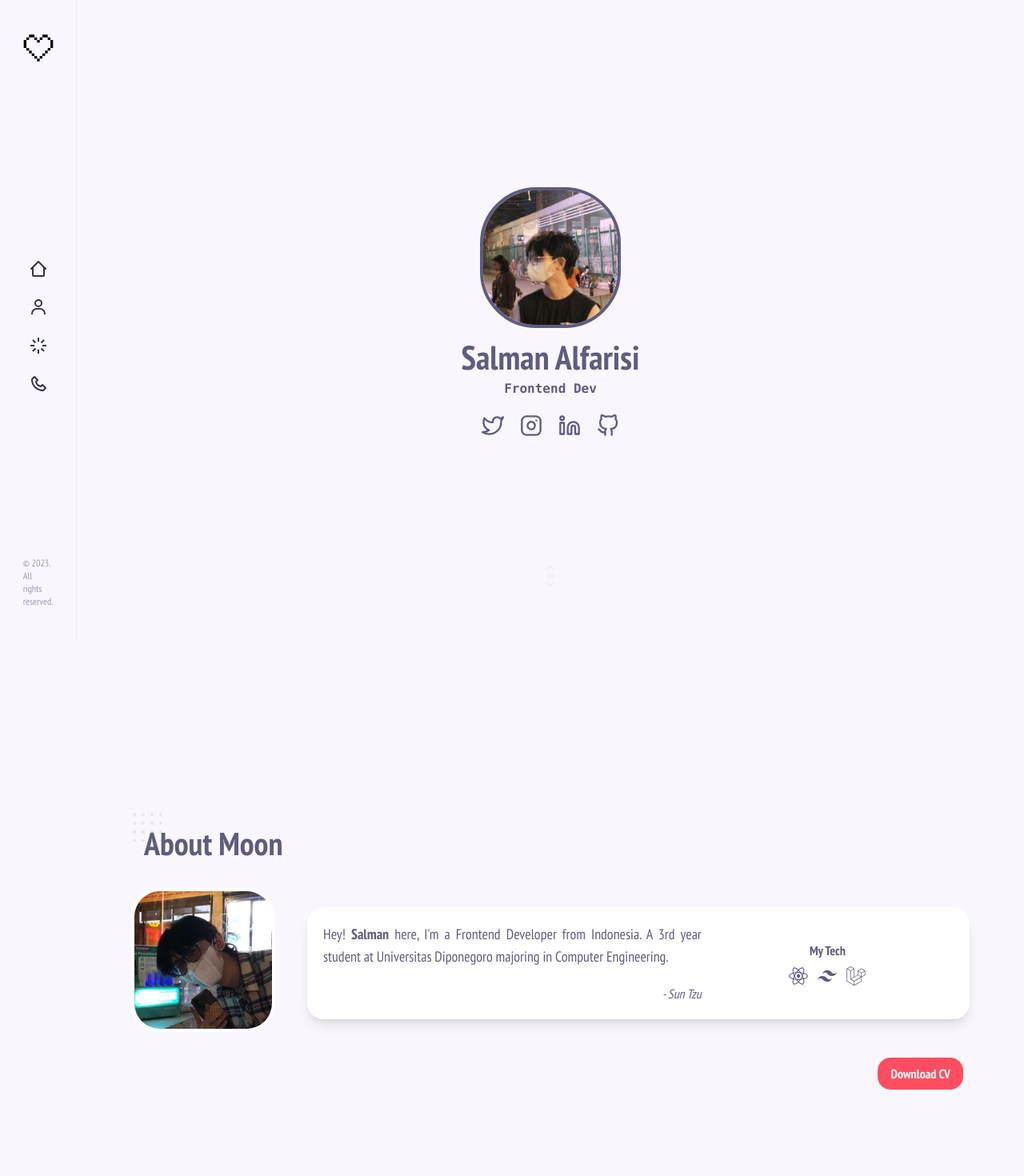
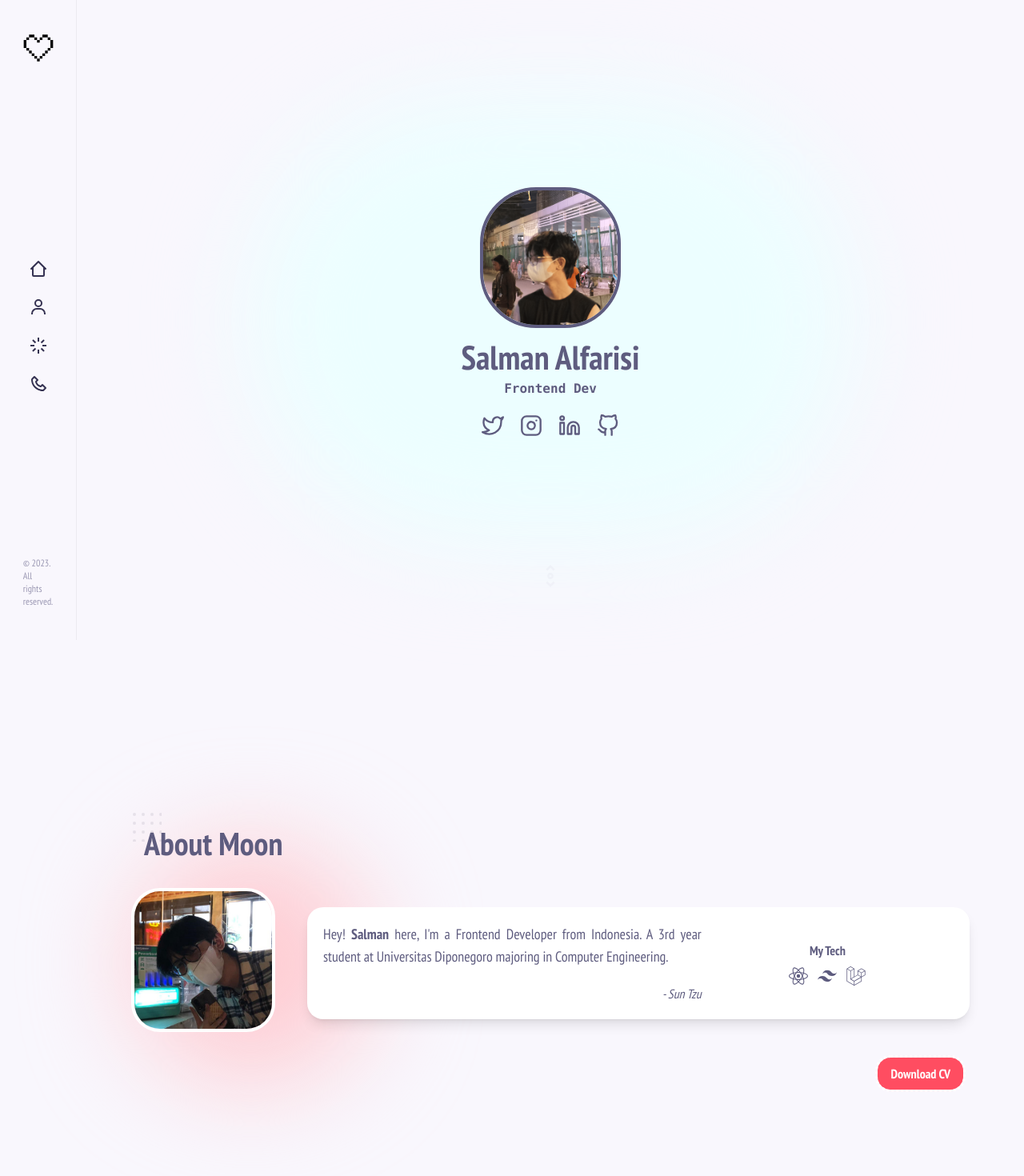
Before and after one commit to MuhammadSalmanAlfarisi/msaf, a React (Vite) app: page / in a window 1280 px wide. Shown: the top 1470 px of the page at 80% size. Built offline with nearby package versions, Linux system fonts and the light colour scheme.

Commit message:
feats: nitpicks

```diff
--- a/src/pages/About.jsx
+++ b/src/pages/About.jsx
@@ -12,7 +12,7 @@ const About = () => {
           About Moon
         </h2>
         <div className="flex flex-col items-center lg:flex-row ">
-          {/* <div className="absolute z-0 h-[300px] w-[300px] rounded-full bg-rose-200 blur-3xl" /> */}
+          <div className="absolute z-0 h-[300px] w-[300px] rounded-full bg-rose-200 blur-3xl" />
           <img
             src={Me}
             alt=""
--- a/src/pages/Contact.jsx
+++ b/src/pages/Contact.jsx
@@ -36,7 +36,7 @@ const Contact = () => {
         <h2 className="section__title z-10 text-center text-[2rem] font-bold lg:text-start">
           Connect
         </h2>
-        {/* <div className="absolute left-[15%] -z-10 h-[300px] w-[300px] rounded-full bg-cyan-100 blur-3xl" /> */}
+        <div className="absolute left-[15%] -z-10 h-[300px] w-[300px] rounded-full bg-cyan-100 blur-3xl" />
         <div className="grid lg:grid-cols-4">
           <div className="col-span-4 flex flex-col gap-2 pb-5 text-center lg:col-span-1 lg:text-left">
             <h2 className="text-2xl font-bold">Send Me Something !</h2>
--- a/src/pages/Home.jsx
+++ b/src/pages/Home.jsx
@@ -12,7 +12,7 @@ const Home = () => {
       id="home"
     >
       {/* shapes */}
-      {/* <div className="absolute z-0 h-[70%] w-[70%] rounded-full bg-cyan-50 blur-3xl" /> */}
+      <div className="absolute z-0 h-[70%] w-[70%] rounded-full bg-cyan-50 blur-3xl" />
 
       {/* main home */}
       <div className="z-10 flex flex-col items-center p-3 text-center ">
```
